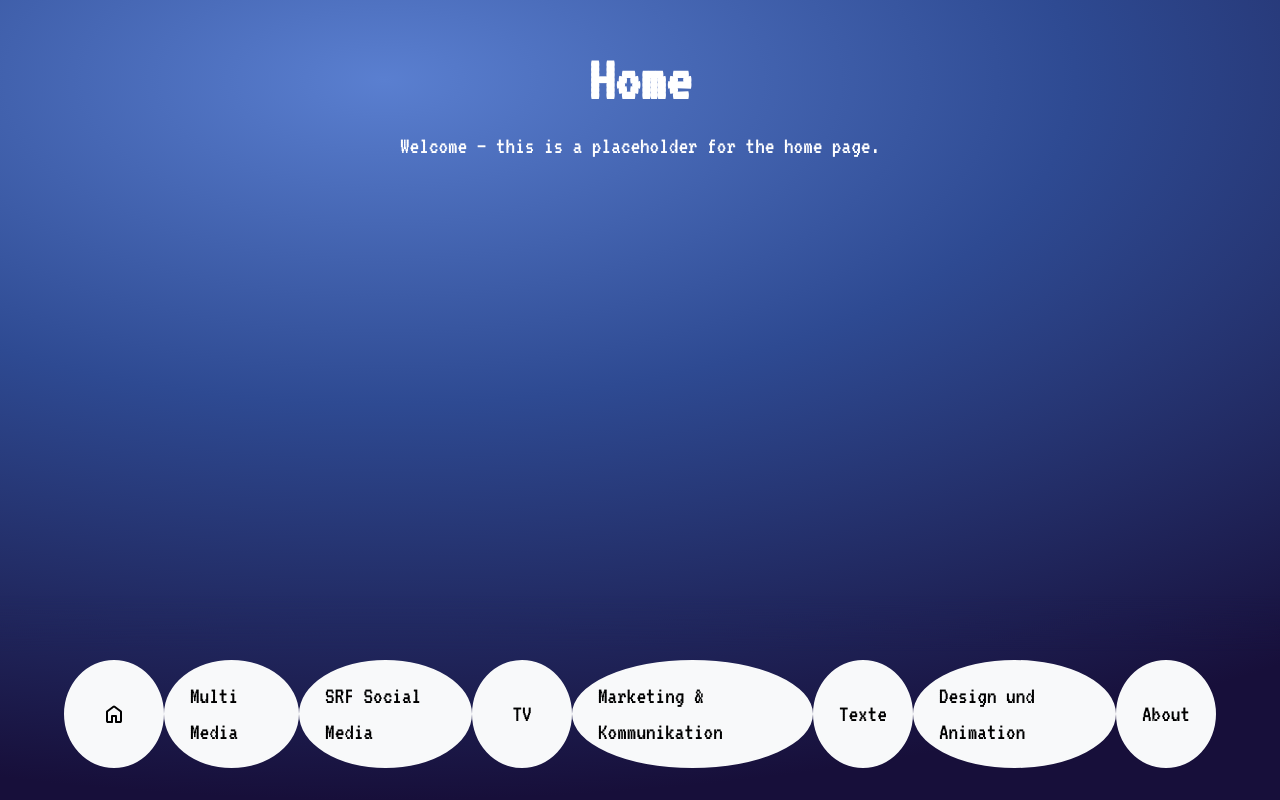
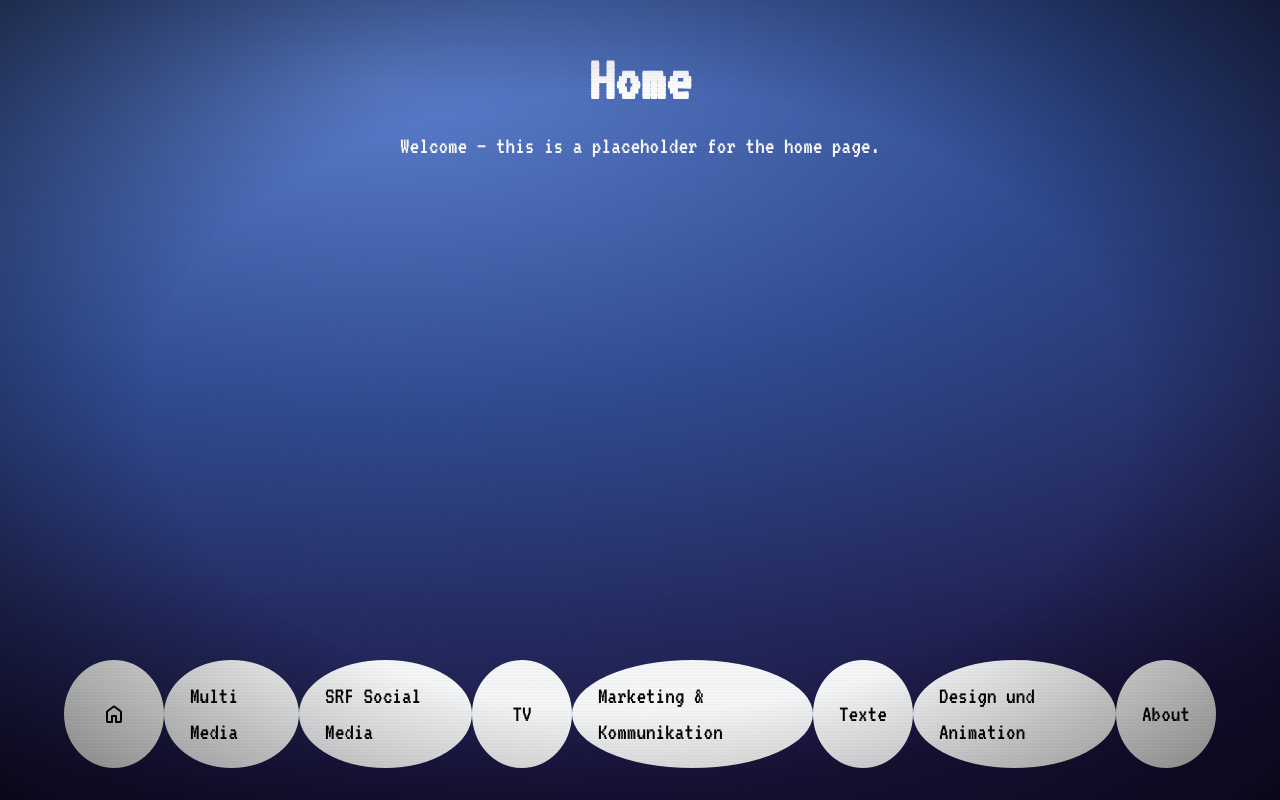
Before and after one commit to vellamassi/PortfolioMagali, a React (Vite) app: page / in a window 1280 px wide. Built offline with nearby package versions, Linux system fonts and the light colour scheme; no server answers; what @directus/sdk would draw is missing.

Commit message:
Add static overlay for page

```diff
--- a/scss/components/navigation.scss
+++ b/scss/components/navigation.scss
@@ -20,6 +20,8 @@
         background-color: var(--color-off-white);
         border: 2px solid var(--color-off-white);
 
+        cursor: pointer;
+
         &:hover {
             border-color: var(--color-darker-blue);
         }
--- /dev/null
+++ b/scss/components/static-overlay.scss
@@ -0,0 +1,75 @@
+// Ambient VHS/CRT static: grain + scanlines + vignette, CSS only (no video/image assets).
+// Sits just under .glitch-overlay (z-index 999) so glitch bursts still read on top.
+.static-overlay {
+    position: fixed;
+    inset: 0;
+    z-index: 998;
+    overflow: hidden;
+    pointer-events: none;
+
+    &__filters {
+        // keeps the <filter> defs available without taking up layout space or being visible
+        position: absolute;
+        width: 0;
+        height: 0;
+        overflow: hidden;
+    }
+
+    &__grain,
+    &__scanlines,
+    &__vignette {
+        position: absolute;
+        inset: 0;
+    }
+
+    &__grain {
+        inset: -20%; // oversized so the jitter animation never reveals an edge
+        filter: url(#static-grain-noise);
+        opacity: var(--static-grain-opacity);
+        mix-blend-mode: overlay;
+        animation: static-grain 1s steps(10, end) infinite;
+    }
+
+    &__scanlines {
+        background-image: repeating-linear-gradient(
+            to bottom,
+            rgba(0, 0, 0, 0.35) 0,
+            rgba(0, 0, 0, 0.35) 1px,
+            transparent 1px,
+            transparent 3px
+        );
+        opacity: var(--static-scanline-opacity);
+        mix-blend-mode: multiply;
+        animation: static-scanlines 8s linear infinite;
+    }
+
+    &__vignette {
+        background: radial-gradient(ellipse at center, transparent 55%, rgba(0, 0, 0, var(--static-vignette-opacity)) 100%);
+    }
+}
+
+@keyframes static-grain {
+    0% { transform: translate3d(0, 0, 0); }
+    10% { transform: translate3d(-3%, -7%, 0); }
+    20% { transform: translate3d(-9%, 3%, 0); }
+    30% { transform: translate3d(6%, -6%, 0); }
+    40% { transform: translate3d(-2%, 8%, 0); }
+    50% { transform: translate3d(9%, 2%, 0); }
+    60% { transform: translate3d(-6%, -3%, 0); }
+    70% { transform: translate3d(3%, 6%, 0); }
+    80% { transform: translate3d(-8%, -8%, 0); }
+    90% { transform: translate3d(5%, -2%, 0); }
+    100% { transform: translate3d(0, 0, 0); }
+}
+
+@keyframes static-scanlines {
+    from { background-position: 0 0; }
+    to { background-position: 0 100px; }
+}
+
+@media (prefers-reduced-motion: reduce) {
+    .static-overlay__grain,
+    .static-overlay__scanlines {
+        animation: none;
+    }
+}
--- a/scss/core/variables.scss
+++ b/scss/core/variables.scss
@@ -16,4 +16,9 @@
 
     // Debugging tools
     --color-debugging: #dc3545;
+
+    // Static overlay (ambient VHS/CRT noise)
+    --static-grain-opacity: 0.05;
+    --static-scanline-opacity: 0.12;
+    --static-vignette-opacity: 0.55;
 }
--- a/scss/frontend.scss
+++ b/scss/frontend.scss
@@ -14,3 +14,4 @@
 @import 'components/footer';
 @import 'components/navigation';
 @import 'components/glitch';
+@import 'components/static-overlay';
--- a/src/App.tsx
+++ b/src/App.tsx
@@ -1,16 +1,19 @@
 import { Route, Routes } from 'react-router-dom'
 import Navigation from './components/Navigation'
-import GlitchEffect from './components/GlitchEffect'
+import GlitchEffect from './components/visual-helpers/GlitchEffect'
 import Home from './pages/Home'
 import ProjectCategory from './pages/ProjectCategory'
 import ProjectDetail from './pages/ProjectDetail'
 import Contact from './pages/Contact'
 import NotFound from './pages/NotFound'
+import StaticOverlay from "./components/visual-helpers/StaticOverlay.tsx";
 
 export default function App() {
   return (
     <>
         <GlitchEffect />
+
+        <StaticOverlay></StaticOverlay>
 
         <main className="main">
             <Routes>
--- /dev/null
+++ b/src/components/visual-helpers/StaticOverlay.tsx
@@ -0,0 +1,14 @@
+export default function StaticOverlay() {
+    return (<div className="static-overlay" aria-hidden="true">
+            <svg className="static-overlay__filters" aria-hidden="true" focusable="false">
+                <filter id="static-grain-noise">
+                    <feTurbulence type="fractalNoise" baseFrequency="0.85" numOctaves="3" stitchTiles="stitch" />
+                    <feColorMatrix type="saturate" values="0" />
+                </filter>
+            </svg>
+            <div className="static-overlay__grain"></div>
+            <div className="static-overlay__scanlines"></div>
+            <div className="static-overlay__vignette"></div>
+        </div>
+    )
+}
```
Also changed, not shown: src/components/visual-helpers/GlitchEffect.tsx (renamed from src/components/GlitchEffect.tsx), 2 other files (tests, documents, lock files or other folders). Lines whose indentation alone changed are shown as unchanged.
